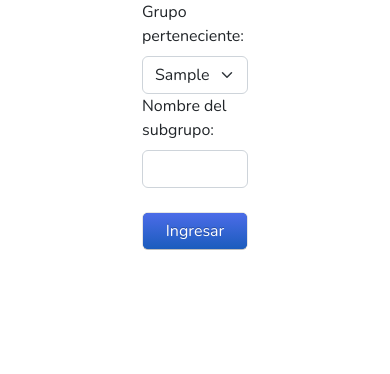
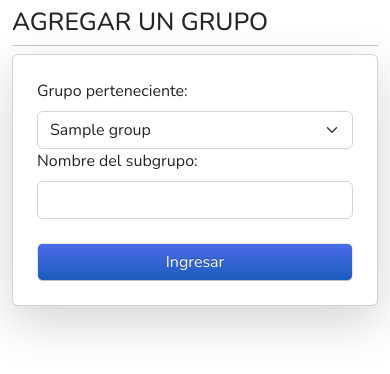
Before and after one commit to spicyarepa-gang/railgunmail, a Flask app: page /subgroups/add in a window 390 px wide. Shown: the part 64-438 px from the top of the page. Run offline with Flask 2, Linux system fonts and the light colour scheme; a user stored in the database is signed in; tables that the repository leaves empty hold one stand-in row (values such as "Sample post"); some libraries are stand-ins or nearby versions.

Commit message:
responsive design

```diff
--- a/templates/groups/agregar_subgrupos.html
+++ b/templates/groups/agregar_subgrupos.html
@@ -3,10 +3,11 @@
 {% block title %} Agregar sub-grupos {% endblock %}
 
 {% block content %}
+<h2 class="mt-2">AGREGAR UN GRUPO</h2><hr>
+
 <div class="row">
-    <div class="col"></div>
-    <div class="col">
-
+    <div class="col-sm">
+        <div class="card p-4 shadow-lg mt-2 animate__animated animate__fadeInDown">
             <form action="{{ url_for('subgroups.add_subgroups') }}" method="post">
 
                 {{ form.hidden_tag() }}
@@ -20,8 +21,9 @@
                 {{ form.submit(class='form-control btn btn-sample') }}
 
             </form>
-
         </div>
-    <div class="col"></div>
+    </div>
+    <div class="col-sm"></div>
+    <div class="col-sm"></div>
 </div>
 {% endblock %}
```
Also changed, not shown: templates/groups/agregar_groups.html (+6 -8 lines), templates/groups/agregar_groups_types.html (+6 -4 lines). Lines whose indentation alone changed are shown as unchanged.
